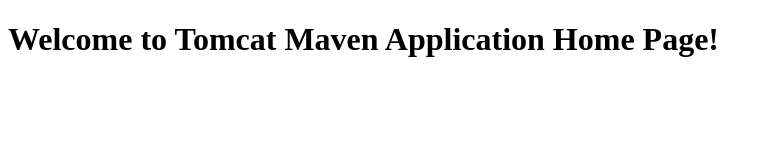
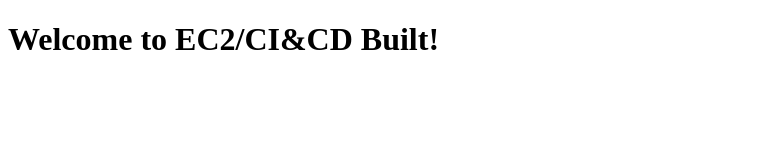
Before and after one commit to robinrobusa/dev, a plain HTML site: page TomcatMavenApp/src/main/webapp/index.html in a window 1280 px wide. Shown: the whole page, without its empty margins (0-771 px from the left). Drawn offline with Linux system fonts and the light colour scheme.

Commit message:
Updated Index

```diff
--- a/TomcatMavenApp/src/main/webapp/index.html
+++ b/TomcatMavenApp/src/main/webapp/index.html
@@ -5,6 +5,6 @@
         <meta http-equiv="Content-Type" content="text/html; charset=UTF-8">
     </head>
     <body>
-        <h1>Welcome to Tomcat Maven Application Home Page!</h1>
+        <h1>Welcome to EC2/CI&CD Built!</h1>
     </body>
 </html>
```
